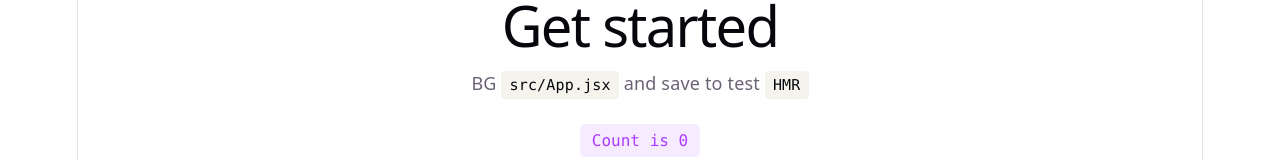
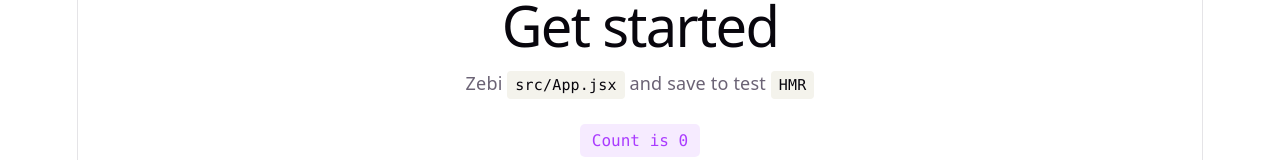
Before and after one commit to canc3llo/crazee-burger, a React (Vite) app: page / in a window 1280 px wide. Shown: the part 259-419 px from the top of the page. Built offline with nearby package versions, Linux system fonts and the light colour scheme.

Commit message:
App.jsx > Change text

```diff
--- a/src/App.jsx
+++ b/src/App.jsx
@@ -18,7 +18,7 @@
         <div>
           <h1>Get started</h1>
           <p>
-            BG <code>src/App.jsx</code> and save to test <code>HMR</code>
+            Zebi <code>src/App.jsx</code> and save to test <code>HMR</code>
           </p>
         </div>
         <button
```
Also changed, not shown: 1 other file (tests, documents, lock files or other folders).
